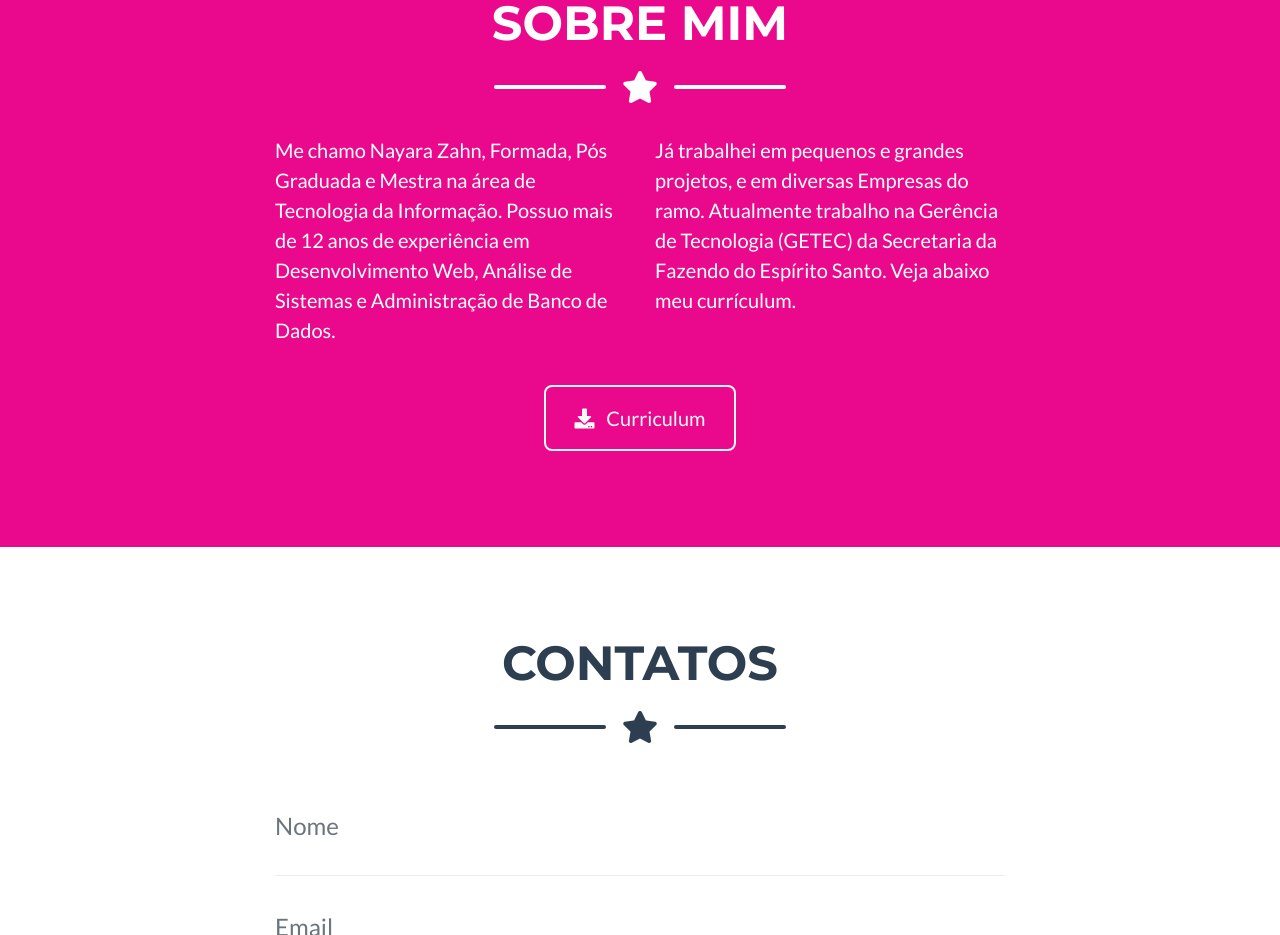
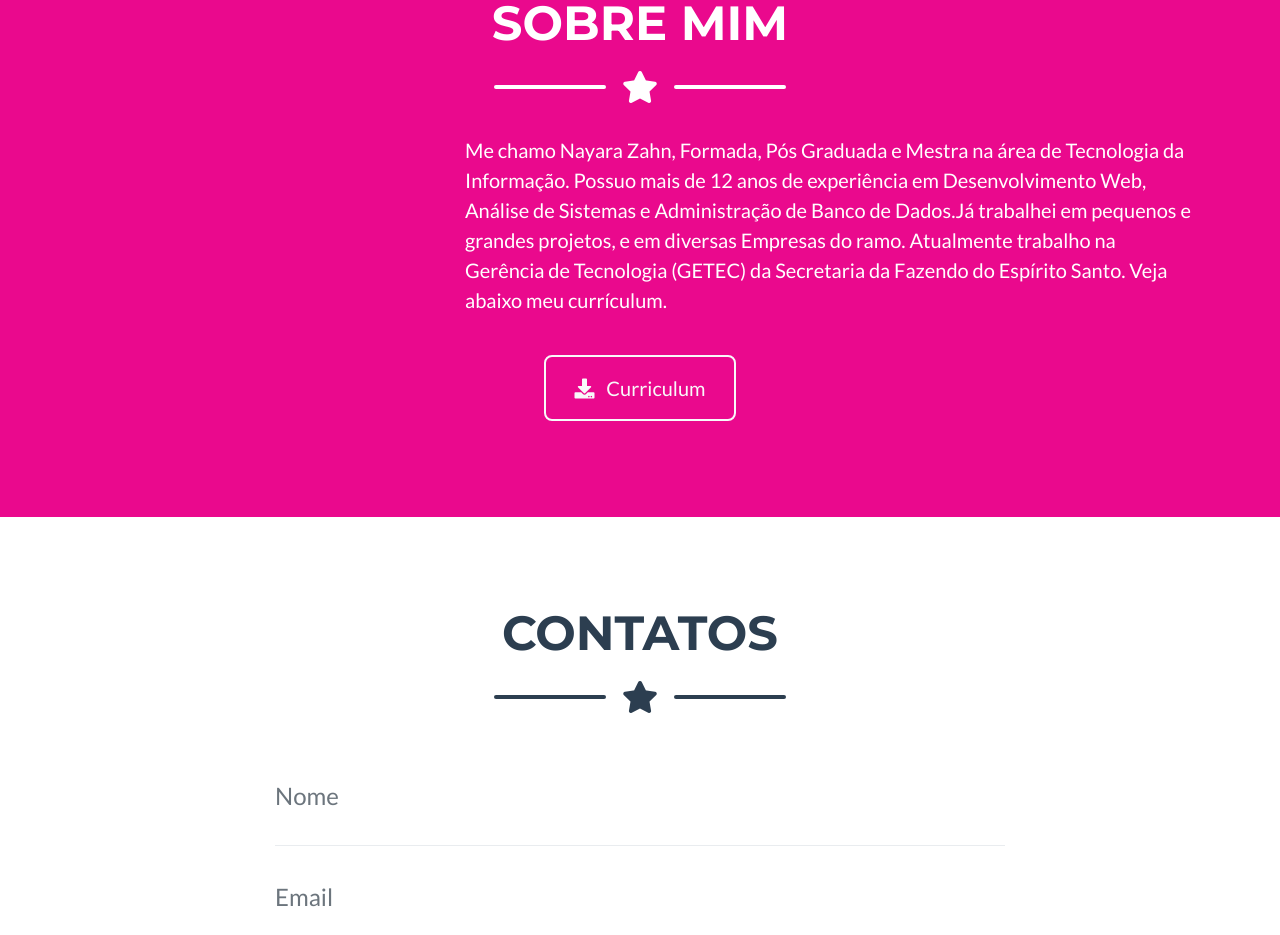
Before and after one commit to nanyzahn/nanyzahn.github.io, a website with bundled scripts: page index.html in a window 1280 px wide. Shown: the part 1605-2540 px from the top of the page. Built offline with nearby package versions, Linux system fonts and the light colour scheme.

Commit message:
Update index.html

```diff
--- a/index.html
+++ b/index.html
@@ -186,11 +186,8 @@
 
       <!-- About Section Content -->
       <div class="row">
-        <div class="col-lg-4 ml-auto">
-          <p class="lead">Me chamo Nayara Zahn, Formada, Pós Graduada e Mestra na área de Tecnologia da Informação. Possuo mais de 12 anos de experiência em Desenvolvimento Web, Análise de Sistemas e Administração de Banco de Dados.</p>
-        </div>
-        <div class="col-lg-4 mr-auto">
-          <p class="lead">Já trabalhei em pequenos e grandes projetos, e em diversas Empresas do ramo. Atualmente trabalho na Gerência de Tecnologia (GETEC) da Secretaria da Fazendo do Espírito Santo.
+        <div class="col-lg-8 ml-auto">
+          <p class="lead">Me chamo Nayara Zahn, Formada, Pós Graduada e Mestra na área de Tecnologia da Informação. Possuo mais de 12 anos de experiência em Desenvolvimento Web, Análise de Sistemas e Administração de Banco de Dados.Já trabalhei em pequenos e grandes projetos, e em diversas Empresas do ramo. Atualmente trabalho na Gerência de Tecnologia (GETEC) da Secretaria da Fazendo do Espírito Santo.
 Veja abaixo meu currículum.</p>
         </div>
       </div>
```
